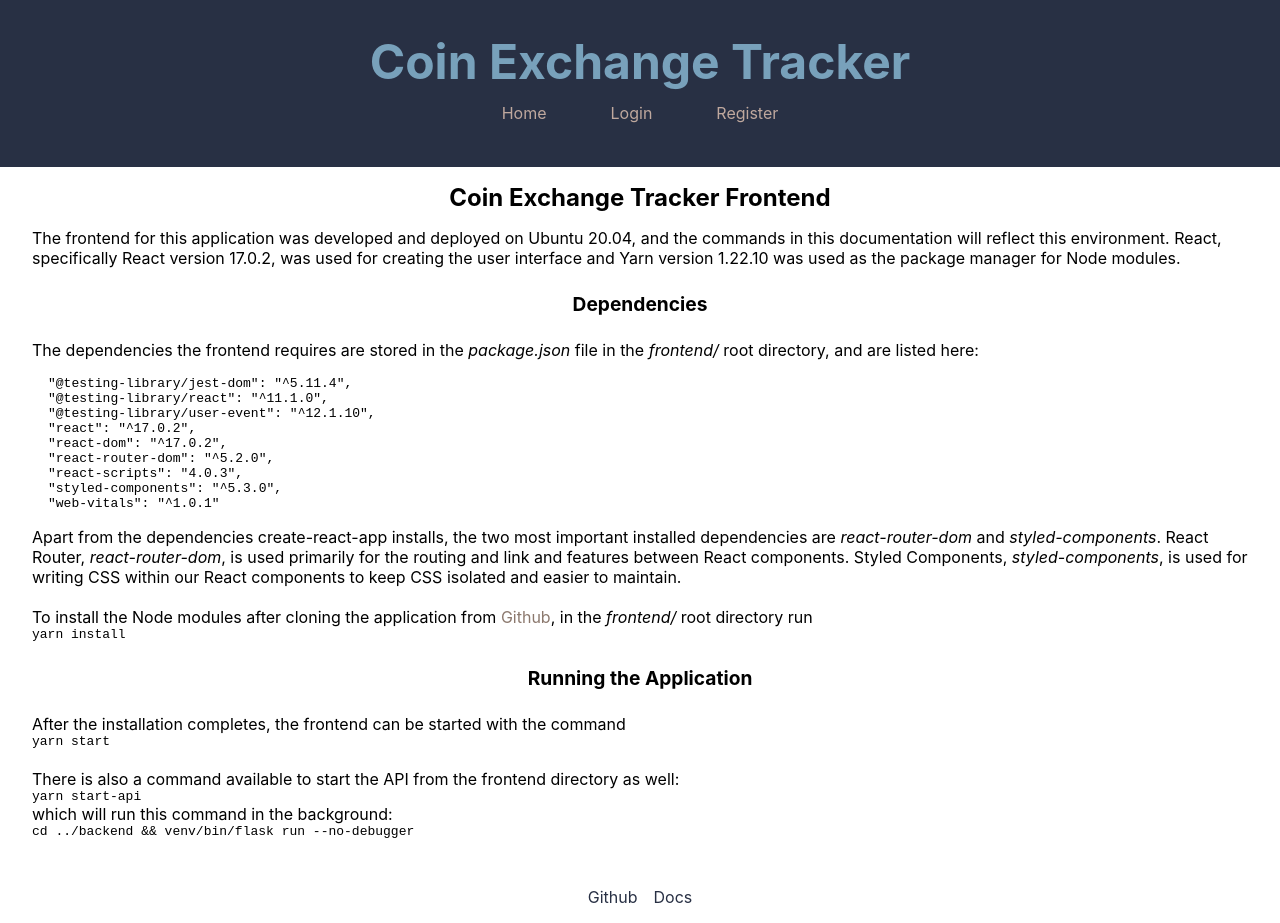
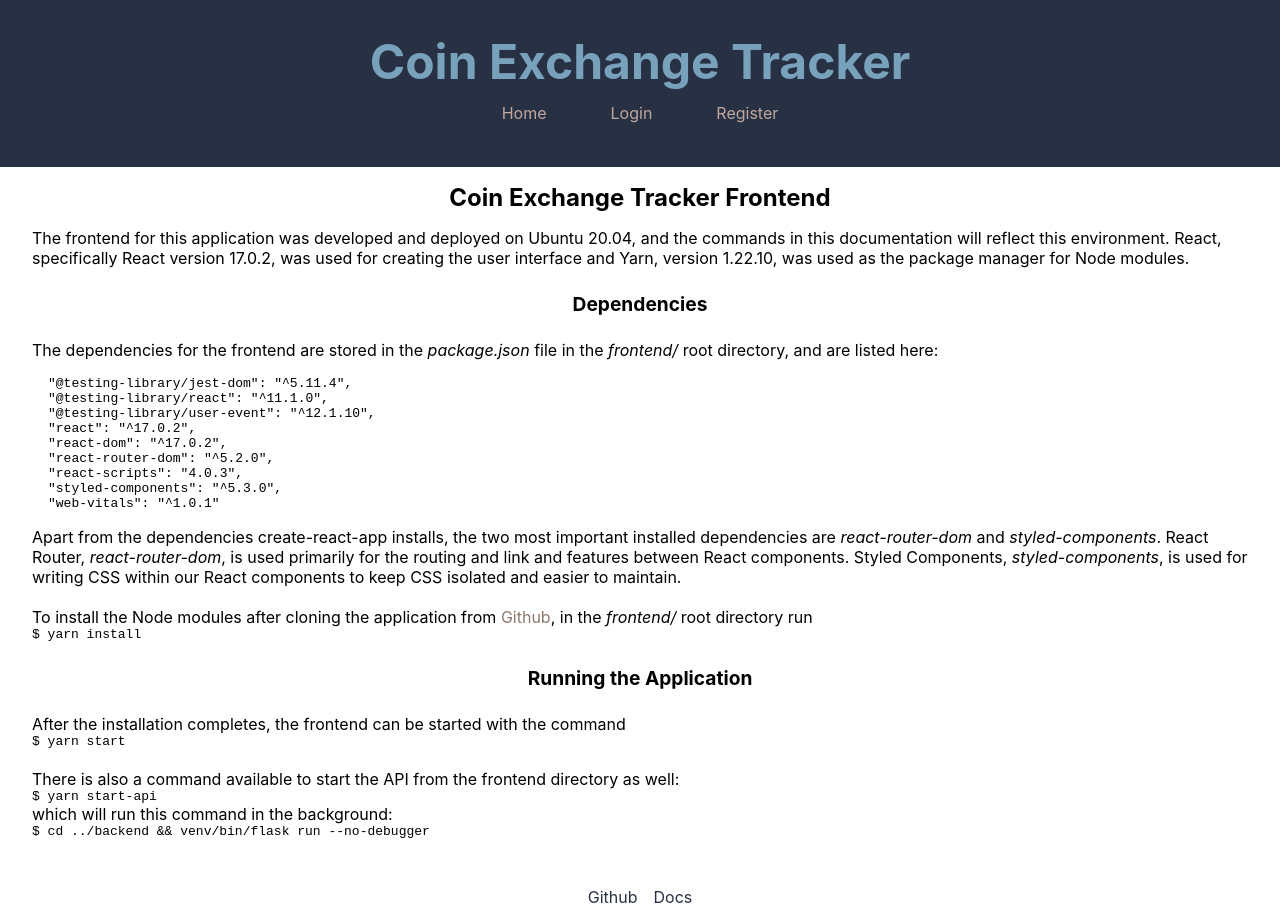
Before and after one commit to elijahbocz/exchange-tracker, a React (Create React App) app in the folder frontend/: page /documentation/frontend in a window 1280 px wide. Built offline with nearby package versions, Linux system fonts and the light colour scheme.

Commit message:
clean up docs

```diff
--- a/frontend/src/components/documentation/Backend.js
+++ b/frontend/src/components/documentation/Backend.js
@@ -93,7 +93,7 @@ function Backend() {
           <p>
             The Python dependencies required to run the backend are stored
             inside of the requirements.txt within the root directory of the
-            backend folder, and will be displayed here as well:
+            backend folder, and are displayed here as well:
           </p>
           <div className="dependency-list">
             <code>certifi==2021.5.30 </code>
@@ -158,7 +158,7 @@ function Backend() {
             name <em>dev</em> within MySQL has appropriate access, first create
             the database:
           </p>
-          <code>CREATE DATABASE exchange-tracker;</code>
+          <code>CREATE DATABASE exchange_tracker;</code>
           <br />
           <p>Set that database for subsequent commands:</p>
           <code>USE exchange_tracker;</code>
@@ -221,8 +221,8 @@ function Backend() {
             averagePrice are details about the user's purchase of their coin,
             with the quanity being the amount of coin purchased, and the
             averagePrice being the amount paid for the quantity. Finally, the
-            dateAdded field corresponds time stamp for when the entry was made
-            into the database and will be in the format of{" "}
+            dateAdded field corresponds to a time stamp for when the entry was
+            made into the database and will be in the format of{" "}
             <em>2021-07-20 16:52:36.307576</em>.{" "}
           </p>
           <p>The SQL command to create this table is as follows:</p>
@@ -295,7 +295,7 @@ function Backend() {
                     <em>users</em> table, if no match is found the user will be
                     created and a success message will be returned to the
                     frontend. If the username already exists in the database, an
-                    signifying this will be sent back to the frontend.
+                    error signifying this will be sent back to the frontend.
                   </p>
                 </li>
                 <br />
@@ -309,7 +309,7 @@ function Backend() {
                     database. Upon successful retrieval, the password is then
                     checked against the hash stored in <em>users</em>. If the
                     credentials are validated a successful message is returned
-                    to the frontend.
+                    to the frontend, otherwise an error message is returned.
                   </p>
                 </li>
                 <br />
@@ -323,12 +323,12 @@ function Backend() {
                     This endpoint accepts a POST request, with the required
                     parameters to create a new entry in the <em>coins</em>{" "}
                     table. Of the required parameters, only 4 will be taken from
-                    input by the user:{" "}
-                    <em>coinSymbol, exchange, quantity, and averagePrice</em>.
-                    The other parameters will be handled by the frontend's logic
-                    and passed in along with user data. If the new entry is
-                    stored correctly, a success message will be returned to the
-                    frontend, otherwise an error will be returned.
+                    input by the user: <em>coinSymbol, exchange, quantity,</em>{" "}
+                    and <em>averagePrice</em>. The other parameters will be
+                    handled by the frontend's logic and passed in along with
+                    user data. If the new entry is stored correctly, a success
+                    message will be returned to the frontend, otherwise an error
+                    will be returned.
                   </p>
                 </li>
                 <br />
--- a/frontend/src/components/documentation/Frontend.js
+++ b/frontend/src/components/documentation/Frontend.js
@@ -51,14 +51,14 @@ function Frontend() {
             The frontend for this application was developed and deployed on
             Ubuntu 20.04, and the commands in this documentation will reflect
             this environment. React, specifically React version 17.0.2, was used
-            for creating the user interface and Yarn version 1.22.10 was used as
-            the package manager for Node modules.
+            for creating the user interface and Yarn, version 1.22.10, was used
+            as the package manager for Node modules.
           </p>
         </div>
         <h2>Dependencies</h2>
         <div className="block">
           <p>
-            The dependencies the frontend requires are stored in the{" "}
+            The dependencies for the frontend are stored in the{" "}
             <em>package.json</em> file in the <em>frontend/</em> root directory,
             and are listed here:
           </p>
@@ -89,7 +89,7 @@ function Frontend() {
             <a href="https://github.com/elijahbocz/exchange-tracker">Github</a>,
             in the <em>frontend/</em> root directory run
           </p>
-          <code>yarn install</code>
+          <code>$ yarn install</code>
         </div>
         <h2>Running the Application</h2>
         <div className="block">
@@ -97,15 +97,15 @@ function Frontend() {
             After the installation completes, the frontend can be started with
             the command
           </p>
-          <code>yarn start</code>
+          <code>$ yarn start</code>
           <br />
           <p>
             There is also a command available to start the API from the frontend
             directory as well:
           </p>
-          <code>yarn start-api</code>
+          <code>$ yarn start-api</code>
           <p>which will run this command in the background:</p>
-          <code>cd ../backend && venv/bin/flask run --no-debugger</code>
+          <code>$ cd ../backend && venv/bin/flask run --no-debugger</code>
         </div>
       </StyledFrontend>
       <Footer />
```
